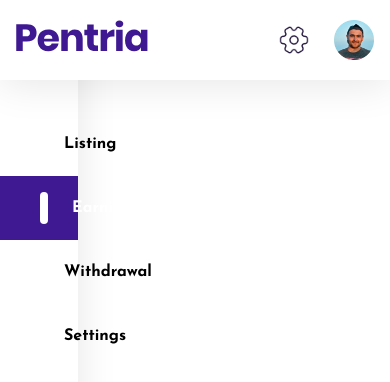
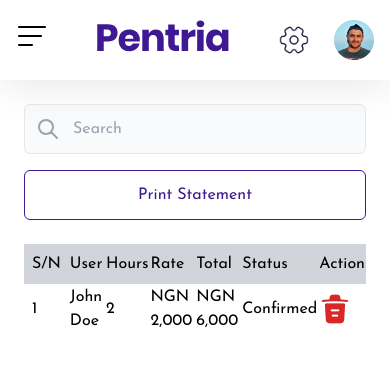
Before and after one commit to Gamehuz/pentria-web, a Next.js app: page /vendor/earning in a window 390 px wide. Shown: the top 382 px of the page. Built offline with nearby package versions, Linux system fonts and the light colour scheme.

Commit message:
vendor commit

```diff
--- a/components/Card.tsx
+++ b/components/Card.tsx
@@ -2,7 +2,7 @@
 
 const Card = () => {
   return (
-    <div className='card rounded-md relative lg:w-[30%] bg-[#FAFAFA] my-6'>
+    <div className='card rounded-md relative lg:w-[32%] bg-[#FAFAFA] my-6'>
       <img src="/images/pic.jpg" className='rounded-t-md' alt="" />
       <img src="/images/Featured.png" className='absolute top-20 -left-5' alt="" />
       <div className='p-4'>
--- a/components/vendor/HeaderNav.tsx
+++ b/components/vendor/HeaderNav.tsx
@@ -1,9 +1,10 @@
 import React from 'react';
 import Link from 'next/link';
 
-const HeaderNav = () => {
+const HeaderNav = ({ setToggle }: { setToggle: any }) => {
   return (
-    <div className='py-5 fixed w-full z-10 bg-white flex justify-between lg:px-20 px-4 shadow'>
+    <div className='py-5 fixed w-full z-20 bg-white flex justify-between lg:px-20 px-4 shadow'>
+      <img src="/images/hamburger.png" className='w-8 h-8 cursor-pointer lg:hidden' onClick={() => setToggle()} alt="" />
       <Link href={"/"}>
         <img src="/images/Pentria.svg" alt="" />
       </Link>
--- /dev/null
+++ b/components/vendor/ListingCard.tsx
@@ -0,0 +1,32 @@
+import React from 'react';
+
+const ListingCard = () => {
+  return (
+    <div className='lg:flex my-2'>
+      <img src="/images/pic.jpg" className='lg:w-52 w-full h-32 rounded-xl' alt="" />
+      <div className='my-auto lg:ml-4 sm:my-2'>
+        <p className='font-bold'>Platinum Game Center & Bar</p>
+        <p className='text-sm my-3'>Platinum Game Center & Bar</p>
+        <div className='flex my-auto'>
+          <img src="/images/star.png" className='w-4 h-4' alt="" />
+          <img src="/images/star.png" className='w-4 h-4' alt="" />
+          <img src="/images/star.png" className='w-4 h-4' alt="" />
+          <img src="/images/star.png" className='w-4 h-4' alt="" />
+          <img src="/images/star1.png" className='w-4 h-4' alt="" />
+          <p className='text-xs ml-1'>4.0 Ratings </p>
+        </div>
+      </div>
+      <div className='bg-[#D8D1E9] p-3 rounded-md lg:mx-4 sm:my-3 lg:w-80'>
+        <p className='my-1'>Description</p>
+        <p className='text-sm'>Varieties of Games are availables coupled with free coupon
+          for the winners of various games</p>
+      </div>
+      <div className='lg:w-20 flex justify-between text-sm'>
+        <button className='border border-primaryColor lg:mx-6 text-primaryColor px-10 p-3 h-12 rounded-md my-auto'>Edit</button>
+        <button className='bg-red-500 lg:mx-6 text-white p-3 px-10 h-12 rounded-md my-auto'>Delete</button>
+      </div>
+    </div>
+  );
+};
+
+export default ListingCard;
--- a/components/vendor/SideNav.tsx
+++ b/components/vendor/SideNav.tsx
@@ -2,12 +2,14 @@
 import React, { useEffect, useState } from 'react';
 import { useRouter } from "next/router"
 
-const SideNav = () => {
+const SideNav = ({ toggle }: { toggle: boolean }) => {
   const router = useRouter()
 
   return (
-    <div className='w-[20%] h-screen shadow'>
-      <div className='fixed w-[20%]'>
+    <div className={toggle ? 'lg:w-[20%] w-[80%]' : ""}>
+      {
+        toggle && <div className='sm:absolute sm:z-10 h-screen bg-white shadow'>
+          <div className='lg:fixed lg:w-[20%]'>
             <Link href={"/vendor/listing"}>
               <div className={router.pathname.includes("listing") ? "bg-primaryColor mt-28 flex w-full p-4 pl-10 text-white" : 'mt-28 flex w-full p-4 pl-10'}>
                 <div className={router.pathname.includes("listing") ? 'w-8 h-8 bg-white p-1 rounded-full' : 'w-8 h-8 rounded-full'}>
@@ -42,6 +44,8 @@
             </Link>
           </div>
         </div>
+      }
+    </div>
   );
 };
 
--- a/layout/VendorLayout.tsx
+++ b/layout/VendorLayout.tsx
@@ -1,16 +1,23 @@
 import HeaderNav from "@/components/vendor/HeaderNav";
 import SideNav from "@/components/vendor/SideNav";
+import { useEffect, useState } from "react";
 
 type LayoutProps = {
   children: React.ReactNode,
 };
 
 function VendorLayout({ children }: LayoutProps) {
+  const [toggle, setToggle] = useState(true)
+  useEffect(() => {
+    if (window.innerWidth <= 600) {
+      setToggle(false)
+    }
+  }, [])
   return (
     <main>
-      <HeaderNav />
+      <HeaderNav setToggle={() => setToggle(!toggle)} />
       <div className="flex">
-        <SideNav />
+        <SideNav toggle={toggle} />
         {children}
       </div>
     </main>
--- a/pages/explore.tsx
+++ b/pages/explore.tsx
@@ -7,7 +7,10 @@
     <FrontLayout>
       <main className='lg:px-20 p-4'>
         <input type="text" className='p-3 border rounded-full w-80 float-right' placeholder='Search' />
-        <div className='flex flex-wrap justify-between'>
+        <div className='flex flex-wrap mt-20 justify-between'>
+          <Card />
+          <Card />
+          <Card />
           <Card />
         </div>
       </main>
--- a/pages/vendor/earning.tsx
+++ b/pages/vendor/earning.tsx
@@ -4,8 +4,48 @@
 const earning = () => {
   return (
     <VendorLayout>
-      <main>
-
+      <main className='mt-20 lg:w-[80%] p-6'>
+        <div className='lg:flex justify-between'>
+          <div className="relative">
+            <svg xmlns="http://www.w3.org/2000/svg" className="absolute top-0 bottom-0 w-6 h-6 my-auto text-gray-400 left-3" fill="none" viewBox="0 0 24 24" stroke="currentColor">
+              <path strokeLinecap="round" strokeLinejoin="round" strokeWidth={2} d="M21 21l-6-6m2-5a7 7 0 11-14 0 7 7 0 0114 0z" />
+            </svg>
+            <input
+              type="text"
+              placeholder="Search"
+              className="w-full py-3 pl-12 pr-4 text-gray-500 border rounded-md outline-none bg-gray-50 focus:bg-white focus:border-indigo-600"
+            />
+          </div>
+          <button className='p-3 border border-primaryColor px-10 sm:w-full sm:mt-4 text-primaryColor rounded-md'>
+            Print Statement
+          </button>
+        </div>
+        <table className="table-auto w-full mt-6">
+          <thead className='bg-gray-300'>
+            <tr>
+              <td className='p-2'>S/N</td>
+              <td>User</td>
+              <td>Hours</td>
+              <td>Rate</td>
+              <td>Total</td>
+              <td>Status</td>
+              <td>Action</td>
+            </tr>
+          </thead>
+          <tbody>
+            <tr>
+              <td className='p-2'>1</td>
+              <td>John Doe</td>
+              <td>2</td>
+              <td>NGN 2,000</td>
+              <td>NGN 6,000</td>
+              <td>Confirmed</td>
+              <td>
+                <img src="/images/trash.png" alt="" />
+              </td>
+            </tr>
+          </tbody>
+        </table>
       </main>
     </VendorLayout>
   );
--- a/pages/vendor/listing.tsx
+++ b/pages/vendor/listing.tsx
@@ -1,11 +1,34 @@
+import ListingCard from '@/components/vendor/ListingCard';
 import VendorLayout from '@/layout/VendorLayout';
-import React from 'react';
+import React, { useState } from 'react';
 
 const listing = () => {
+  const [lists, setList] = useState([{}])
   return (
     <VendorLayout>
-      <main>
-
+      <main className='mt-20 lg:w-[80%] p-6'>
+        <div className='lg:flex justify-between'>
+          <div className="relative">
+            <svg xmlns="http://www.w3.org/2000/svg" className="absolute top-0 bottom-0 w-6 h-6 my-auto text-gray-400 left-3" fill="none" viewBox="0 0 24 24" stroke="currentColor">
+              <path strokeLinecap="round" strokeLinejoin="round" strokeWidth={2} d="M21 21l-6-6m2-5a7 7 0 11-14 0 7 7 0 0114 0z" />
+            </svg>
+            <input
+              type="text"
+              placeholder="Search"
+              className="w-full py-3 pl-12 pr-4 text-gray-500 border rounded-md outline-none bg-gray-50 focus:bg-white focus:border-indigo-600"
+            />
+          </div>
+          <button className='p-3 border border-primaryColor sm:w-full sm:mt-4 text-primaryColor rounded-md'>
+            + Add New Listing
+          </button>
+        </div>
+        <div className='mt-6'>
+          {lists.length >= 1 ? <div>
+            <ListingCard />
+          </div> : <div className='text-center text-3xl mt-28'>
+            There is no Listing
+            Available</div>}
+        </div>
       </main>
     </VendorLayout>
   );
--- a/pages/vendor/withdrawal.tsx
+++ b/pages/vendor/withdrawal.tsx
@@ -4,8 +4,44 @@
 const withdrawal = () => {
   return (
     <VendorLayout>
-      <main>
+      <main className='mt-20 lg:w-[80%] p-6'>
+        <div className='lg:flex justify-between'>
+          <div className="relative">
+            <svg xmlns="http://www.w3.org/2000/svg" className="absolute top-0 bottom-0 w-6 h-6 my-auto text-gray-400 left-3" fill="none" viewBox="0 0 24 24" stroke="currentColor">
+              <path strokeLinecap="round" strokeLinejoin="round" strokeWidth={2} d="M21 21l-6-6m2-5a7 7 0 11-14 0 7 7 0 0114 0z" />
+            </svg>
+            <input
+              type="text"
+              placeholder="Search"
+              className="w-full py-3 pl-12 pr-4 text-gray-500 border rounded-md outline-none bg-gray-50 focus:bg-white focus:border-indigo-600"
+            />
+          </div>
+          <button className='p-3 border border-primaryColor px-10 sm:w-full sm:mt-4 text-primaryColor rounded-md'>
+            Print Statement
+          </button>
+        </div>
 
+        <table className="table-auto w-full mt-6">
+          <thead className='bg-gray-300'>
+            <tr>
+              <td className='p-2'>Date</td>
+
+              <td>Total</td>
+              <td>Status</td>
+              <td>Action</td>
+            </tr>
+          </thead>
+          <tbody>
+            <tr>
+              <td className='p-2'>12/04/2023</td>
+              <td>NGN 6,000</td>
+              <td>Confirmed</td>
+              <td>
+                <img src="/images/trash.png" alt="" />
+              </td>
+            </tr>
+          </tbody>
+        </table>
       </main>
     </VendorLayout>
   );
```
Also changed, not shown: pages/vendor/settings.tsx (+30 -1 lines), public/images/trash.png (added). Lines whose indentation alone changed are shown as unchanged.
